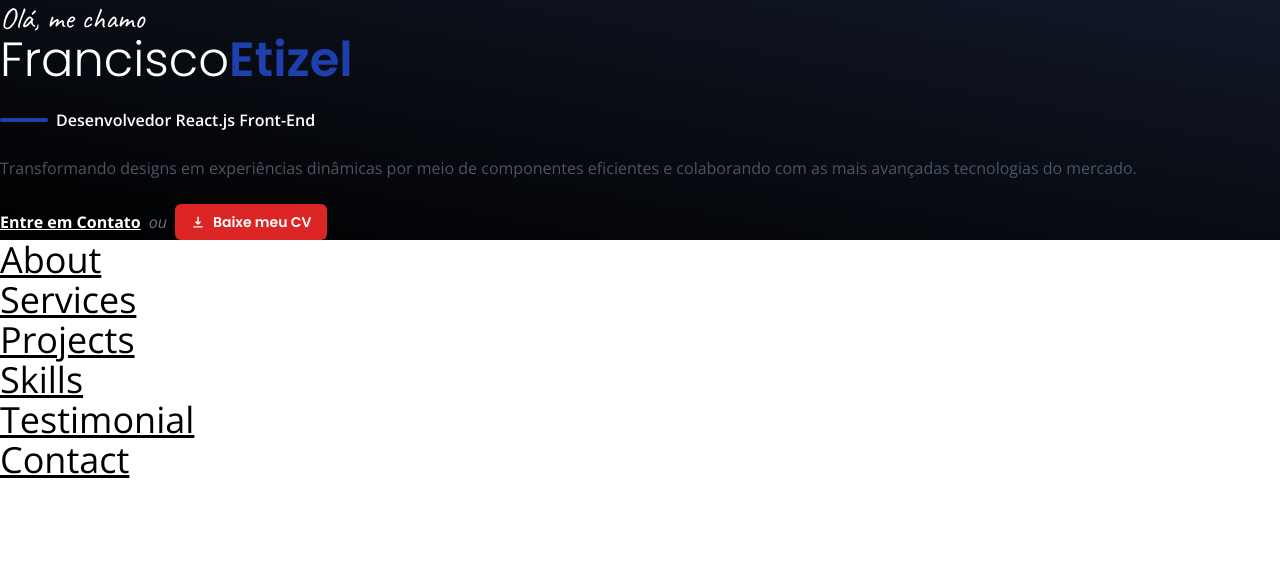
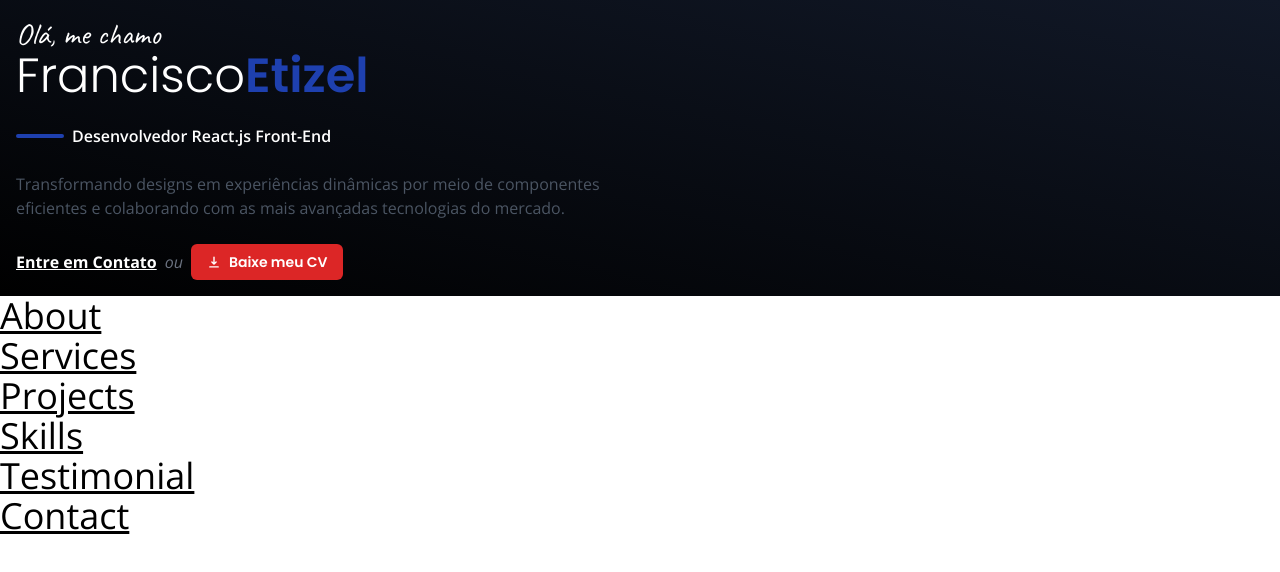
Before and after one commit to etizel/3tizel, a React (Vite) app: page / in a window 1280 px wide. Shown: the top 572 px of the page. Built offline with nearby package versions, Linux system fonts and the light colour scheme.

Commit message:
Hero.tsx tailwind

```diff
--- a/src/components/Hero.tsx
+++ b/src/components/Hero.tsx
@@ -2,10 +2,16 @@ import { HiDownload } from 'react-icons/hi';
 export function Hero() {
   return (
     <section className="bg-gradient-to-tr from-black to-gray-900 text-white ">
-      <div className="container mx-auto m-w-4xl">
+      <div className="container mx-auto m-w-4xl p-4 py-4">
+        <div className="flex">
+          <div className="basis-1/2">
             <h1 className="mb-6">
-          <span className="font-handwriting text-3xl block">Olá, me chamo</span>
-          <span className="font-headline text-5xl font-light">Francisco</span>
+              <span className="font-handwriting text-3xl block">
+                Olá, me chamo
+              </span>
+              <span className="font-headline text-5xl font-light">
+                Francisco
+              </span>
               <span className="font-headline text-5xl font-semibold text-blue-800">
                 Etizel
               </span>
@@ -18,8 +24,8 @@ export function Hero() {
 
             <p className="text-gray-600 my-6">
               Transformando designs em experiências dinâmicas por meio de
-          componentes eficientes e colaborando com as mais avançadas tecnologias
-          do mercado.
+              componentes eficientes e colaborando com as mais avançadas
+              tecnologias do mercado.
             </p>
 
             <div className="flex items-center gap-2">
@@ -36,6 +42,9 @@ export function Hero() {
               </a>
             </div>
           </div>
+          <div className="basis-2/2"></div>
+        </div>
+      </div>
     </section>
   );
 }
```
Lines whose indentation alone changed are shown as unchanged.
